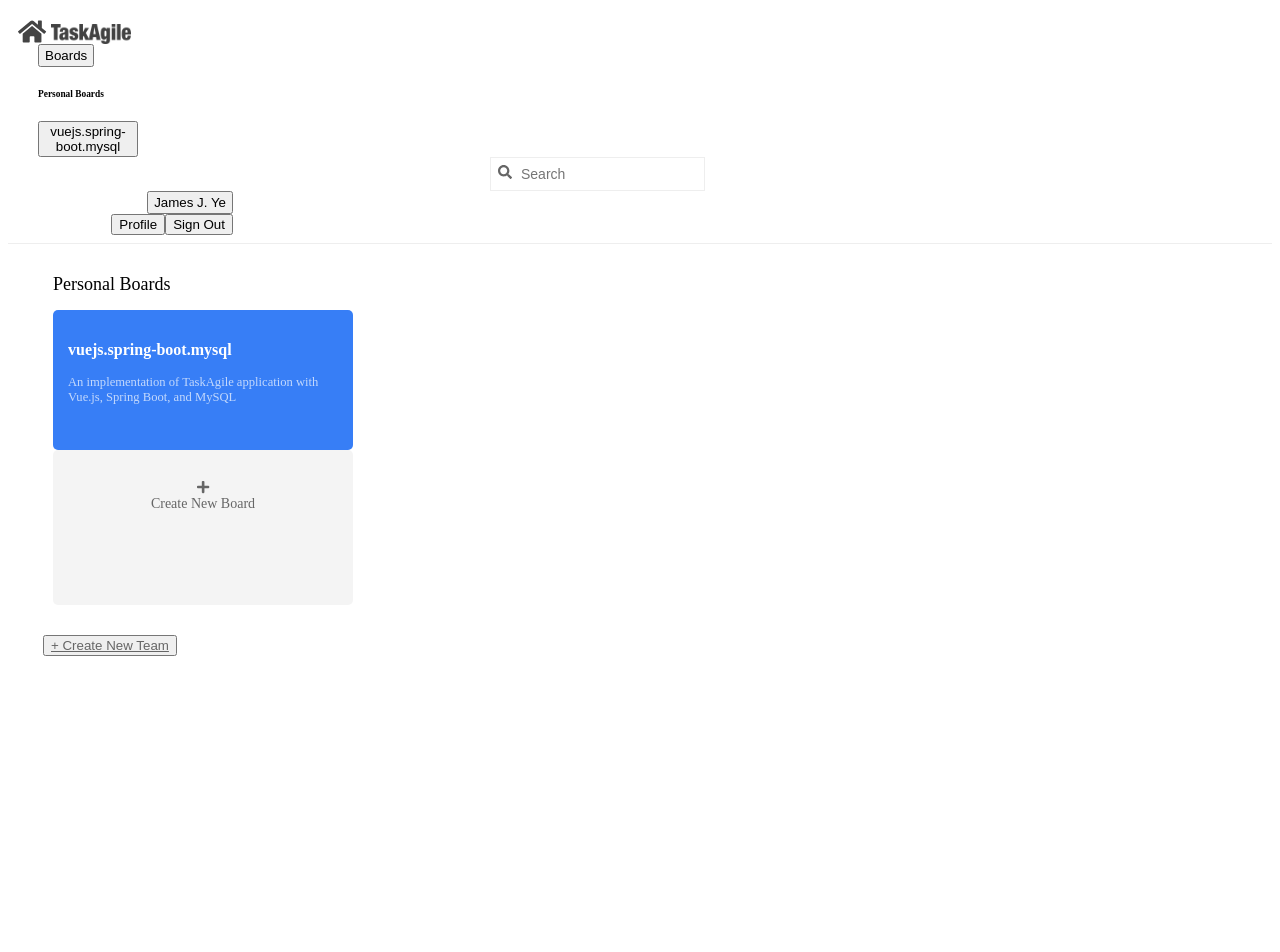
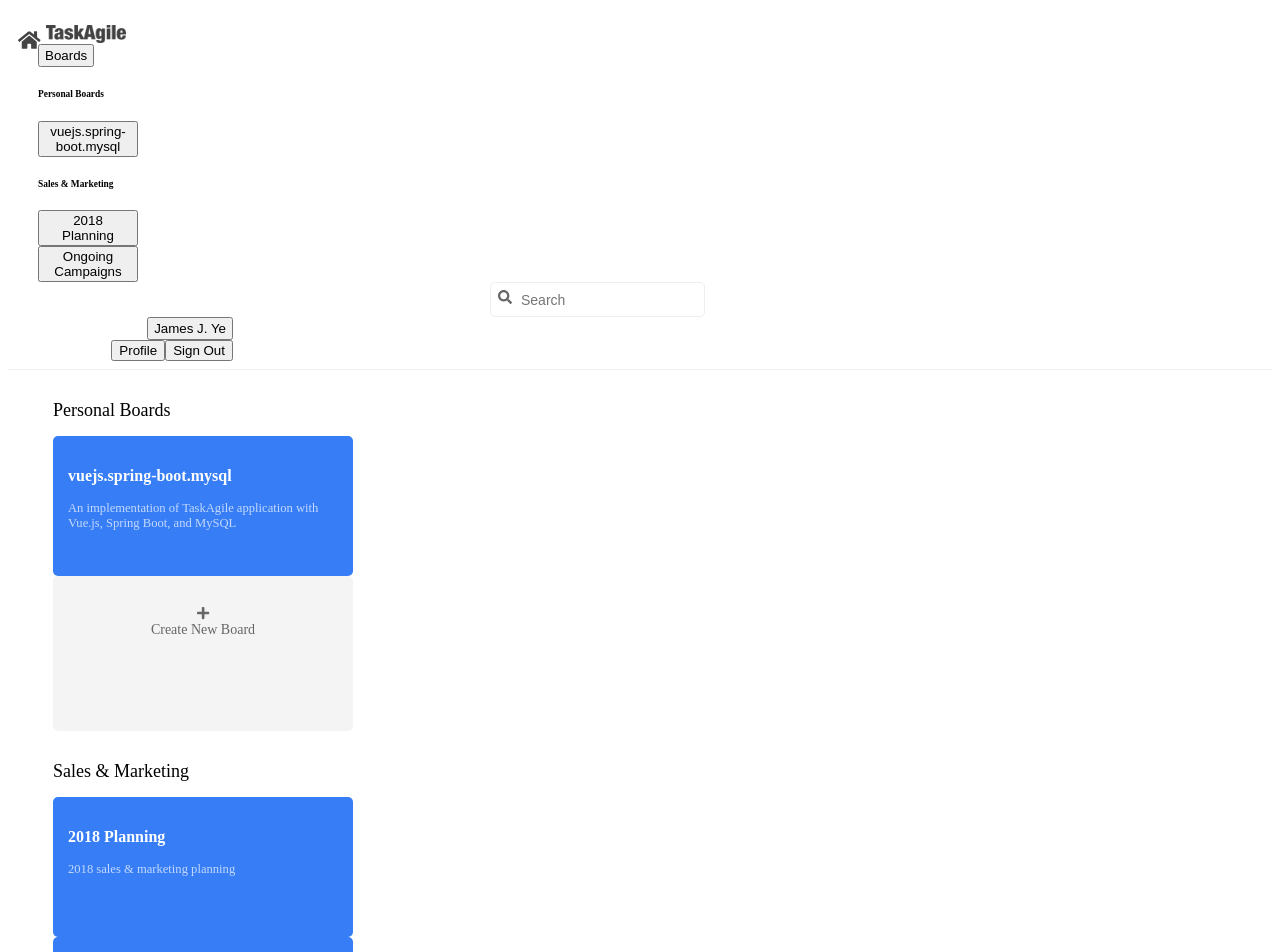
Before and after one commit to universeguy/vuejs.spring-boot.mysql, a Vue app in the folder front-end/: page / in a window 1280 px wide. Shown: the top 952 px of the page. Before the commit the page ends 800 px from the top, so only its background shows below. Built offline with nearby package versions, Linux system fonts and the light colour scheme; no server answers.

Commit message:
implement vuex store

```diff
--- a/front-end/src/components/PageHeader.vue
+++ b/front-end/src/components/PageHeader.vue
@@ -1,8 +1,8 @@
 <template>
   <div class="page-header d-flex align-content-center">
-    <div class="logo">
+    <div class="logo" @click="goHome()">
       <font-awesome-icon icon="home" class="home-icon" />
-      <img class="logo" src="/static/images/logo.png">
+      <img src="/static/images/logo.png">
     </div>
     <div class="boards-menu-toggle">
       <div class="dropdown">
@@ -10,8 +10,17 @@
           Boards
         </button>
         <div class="dropdown-menu" aria-labelledby="boardsMenu">
-          <h6 class="dropdown-header">Personal Boards</h6>
-          <button class="dropdown-item" type="button">vuejs.spring-boot.mysql</button>
+          <div v-show="!hasBoards" class="dropdown-item">No boards</div>
+          <div v-show="hasBoards">
+            <h6 class="dropdown-header" v-show="personalBoards.length">Personal Boards</h6>
+            <button v-for="board in personalBoards" v-bind:key="board.id" @click="openBoard(board)"
+                    class="dropdown-item" type="button">{{ board.name }}</button>
+            <div v-for="team in teamBoards" v-bind:key="'t' + team.id">
+              <h6 class="dropdown-header">{{ team.name }}</h6>
+              <button v-for="board in team.boards" v-bind:key="board.id" @click="openBoard(board)"
+                      class="dropdown-item" type="button">{{ board.name }}</button>
+            </div>
+          </div>
         </div>
       </div>
     </div>
@@ -24,7 +33,7 @@
     <div class="profile-menu-toggle">
       <div class="dropdown">
         <button class="btn dropdown-toggle" type="button" id="profileMenu" data-toggle="dropdown" aria-haspopup="true" aria-expanded="false">
-          James J. Ye
+          {{ user.name }}
         </button>
         <div class="dropdown-menu" aria-labelledby="profileMenu">
           <button class="dropdown-item" type="button">Profile</button>
@@ -37,9 +46,29 @@
 
 <script>
 import 'bootstrap/dist/js/bootstrap.min'
+import { mapGetters } from 'vuex'
 
 export default {
-  name: 'PageHeader'
+  name: 'PageHeader',
+  computed: {
+    ...mapGetters([
+      'user',
+      'hasBoards',
+      'personalBoards',
+      'teamBoards'
+    ])
+  },
+  created () {
+    this.$store.dispatch('getMyData')
+  },
+  methods: {
+    goHome () {
+      this.$router.push({name: 'home'})
+    },
+    openBoard (board) {
+      this.$router.push({name: 'board', params: { boardId: board.id }})
+    }
+  }
 }
 </script>
 
@@ -53,17 +82,18 @@ export default {
     height: 25px;
     width: 115px;
     margin-top: 2px;
+    cursor: pointer;
 
     .home-icon {
-      font-size: 25px;
+      font-size: 20px;
       vertical-align: middle;
     }
 
     img {
       margin-left: 5px;
+      margin-top: 6px;
       width: 80px;
-      height: 20px;
-      vertical-align: bottom;
+      // vertical-align: bottom;
     }
   }
 
@@ -96,6 +126,7 @@ export default {
       height: calc(1.8125rem + 5px);
       font-size: 1rem;
       border: 1px solid #eee;
+      border-radius: 5px;
     }
 
     input:focus {
--- a/front-end/src/router.js
+++ b/front-end/src/router.js
@@ -3,6 +3,7 @@ import Router from 'vue-router'
 import HomePage from '@/views/HomePage'
 import LoginPage from '@/views/LoginPage'
 import RegisterPage from '@/views/RegisterPage'
+import BoardPage from '@/views/BoardPage'
 
 Vue.use(Router)
 
@@ -21,5 +22,9 @@ export default new Router({
     path: '/register',
     name: 'register',
     component: RegisterPage
+  }, {
+    path: '/board/:boardId',
+    name: 'board',
+    component: BoardPage
   }]
 })
--- /dev/null
+++ b/front-end/src/services/me.js
@@ -0,0 +1,17 @@
+import axios from 'axios'
+import errorParser from '@/utils/error-parser'
+
+export default {
+  /**
+   * Fetch current user's name, boards, and teams
+   */
+  getMyData () {
+    return new Promise((resolve, reject) => {
+      axios.get('/me').then(({data}) => {
+        resolve(data)
+      }).catch((error) => {
+        reject(errorParser.parse(error))
+      })
+    })
+  }
+}
--- a/front-end/src/store.js
+++ /dev/null
@@ -1,16 +0,0 @@
-import Vue from 'vue'
-import Vuex from 'vuex'
-
-Vue.use(Vuex)
-
-export default new Vuex.Store({
-  state: {
-
-  },
-  mutations: {
-
-  },
-  actions: {
-
-  }
-})
--- /dev/null
+++ b/front-end/src/store/actions.js
@@ -0,0 +1,15 @@
+import meService from '@/services/me'
+
+export const getMyData = ({ commit }) => {
+  meService.getMyData().then(data => {
+    commit('updateMyData', data)
+  })
+}
+
+export const addTeam = ({commit}, team) => {
+  commit('addTeam', team)
+}
+
+export const addBoard = ({commit}, board) => {
+  commit('addBoard', board)
+}
--- /dev/null
+++ b/front-end/src/store/getters.js
@@ -0,0 +1,43 @@
+// export const user = state => state.user
+export const user = state => { return {name: 'James J. Ye'} }
+
+export const hasBoards = state => {
+  // return state.boards.length > 0
+  return true
+}
+
+export const personalBoards = state => {
+  // return state.boards.filter(board => board.teamId === 0)
+  return [{
+    id: 1,
+    name: 'vuejs.spring-boot.mysql',
+    description: 'An implementation of TaskAgile application with Vue.js, Spring Boot, and MySQL'
+  }]
+}
+
+export const teamBoards = state => {
+  // const teams = []
+  //
+  // state.teams.forEach(team => {
+  //   teams.push({
+  //     id: team.id,
+  //     name: team.name,
+  //     boards: state.boards.filter(board => board.teamId === team.id)
+  //   })
+  // })
+  //
+  // return teams
+  return [{
+    id: 1,
+    name: 'Sales & Marketing',
+    boards: [{
+      id: 2,
+      name: '2018 Planning',
+      description: '2018 sales & marketing planning'
+    }, {
+      id: 3,
+      name: 'Ongoing Campaigns',
+      description: '2018 ongoing marketing campaigns'
+    }]
+  }]
+}
--- /dev/null
+++ b/front-end/src/store/index.js
@@ -0,0 +1,26 @@
+import Vue from 'vue'
+import Vuex from 'vuex'
+import * as getters from './getters'
+import * as actions from './actions'
+import mutations from './mutations'
+import createLogger from 'vuex/dist/logger'
+
+Vue.use(Vuex)
+
+const state = {
+  user: {
+    name: null
+  },
+  teams: [/* {id, name} */],
+  boards: [/* {id, name, description, teamId} */]
+}
+
+export default new Vuex.Store({
+  state,
+  getters,
+  actions,
+  mutations,
+  plugins: process.env.NODE_ENV !== 'production'
+    ? [createLogger()]
+    : []
+})
--- /dev/null
+++ b/front-end/src/store/mutations.js
@@ -0,0 +1,13 @@
+export default {
+  updateMyData (state, data) {
+    state.user.name = data.user.name
+    state.teams = data.teams
+    state.boards = data.boards
+  },
+  addTeam (state, team) {
+    state.teams.push(team)
+  },
+  addBoard (state, board) {
+    state.boards.push(board)
+  }
+}
--- /dev/null
+++ b/front-end/src/views/BoardPage.vue
@@ -0,0 +1,19 @@
+<template>
+  <div>
+    <PageHeader />
+    <div>Board</div>
+  </div>
+</template>
+
+<script>
+import PageHeader from '@/components/PageHeader.vue'
+export default {
+  name: 'BoardPage',
+  components: {
+    PageHeader
+  }
+}
+</script>
+
+<style lang="scss" scoped>
+</style>
--- a/front-end/src/views/HomePage.vue
+++ b/front-end/src/views/HomePage.vue
@@ -5,20 +5,34 @@
       <div class="boards-section">
         <h2 class="section-title">Personal Boards</h2>
         <div class="boards d-flex align-content-start flex-wrap">
-          <div class="board list-inline-item">
-            <h3>vuejs.spring-boot.mysql</h3>
-            <p>
-              An implementation of TaskAgile application with Vue.js, Spring Boot, and MySQL
-            </p>
+          <div class="board list-inline-item" v-for="board in personalBoards"
+               v-bind:key="board.id" @click="openBoard(board)">
+            <h3>{{ board.name }}</h3>
+            <p>{{ board.description }}</p>
           </div>
-          <div class="board add list-inline-item">
+          <div class="board add list-inline-item" @click="createBoard()">
             <font-awesome-icon icon="plus" />
             <div>Create New Board</div>
           </div>
         </div>
       </div>
+      <div class="boards-section" v-for="team in teamBoards" v-bind:key="team.id">
+        <h2 class="section-title">{{ team.name }}</h2>
+        <div class="boards d-flex align-content-start flex-wrap">
+          <div class="board list-inline-item" v-for="board in team.boards"
+               v-bind:key="board.id" @click="openBoard(board)">
+            <h3>{{ board.name }}</h3>
+            <p>{{ board.description }}</p>
+          </div>
+          <div class="board add list-inline-item" @click="createBoard(team)">
+            <font-awesome-icon icon="plus" />
+            <div>Create New Board</div>
+          </div>
+        </div>
+      </div>
+
       <div class="create-team-wrapper">
-        <button class="btn btn-link">+ Create New Team</button>
+        <button class="btn btn-link" @click="createTeam()">+ Create New Team</button>
       </div>
     </div>
   </div>
@@ -26,10 +40,27 @@
 
 <script>
 import PageHeader from '@/components/PageHeader.vue'
+import { mapGetters } from 'vuex'
+
 export default {
   name: 'HomePage',
+  computed: {
+    ...mapGetters([
+      'personalBoards',
+      'teamBoards'
+    ])
+  },
   components: {
     PageHeader
+  },
+  methods: {
+    openBoard (board) {
+      this.$router.push({name: 'board', params: {boardId: board.id}})
+    },
+    createBoard (team) {
+    },
+    createTeam () {
+    }
   }
 }
 </script>
```
Also changed, not shown: front-end/src/services/boards.js (added, +18 -0 lines), front-end/src/services/teams.js (added, +18 -0 lines), 2 other files (tests, documents, lock files or other folders). Lines whose indentation alone changed are shown as unchanged.
